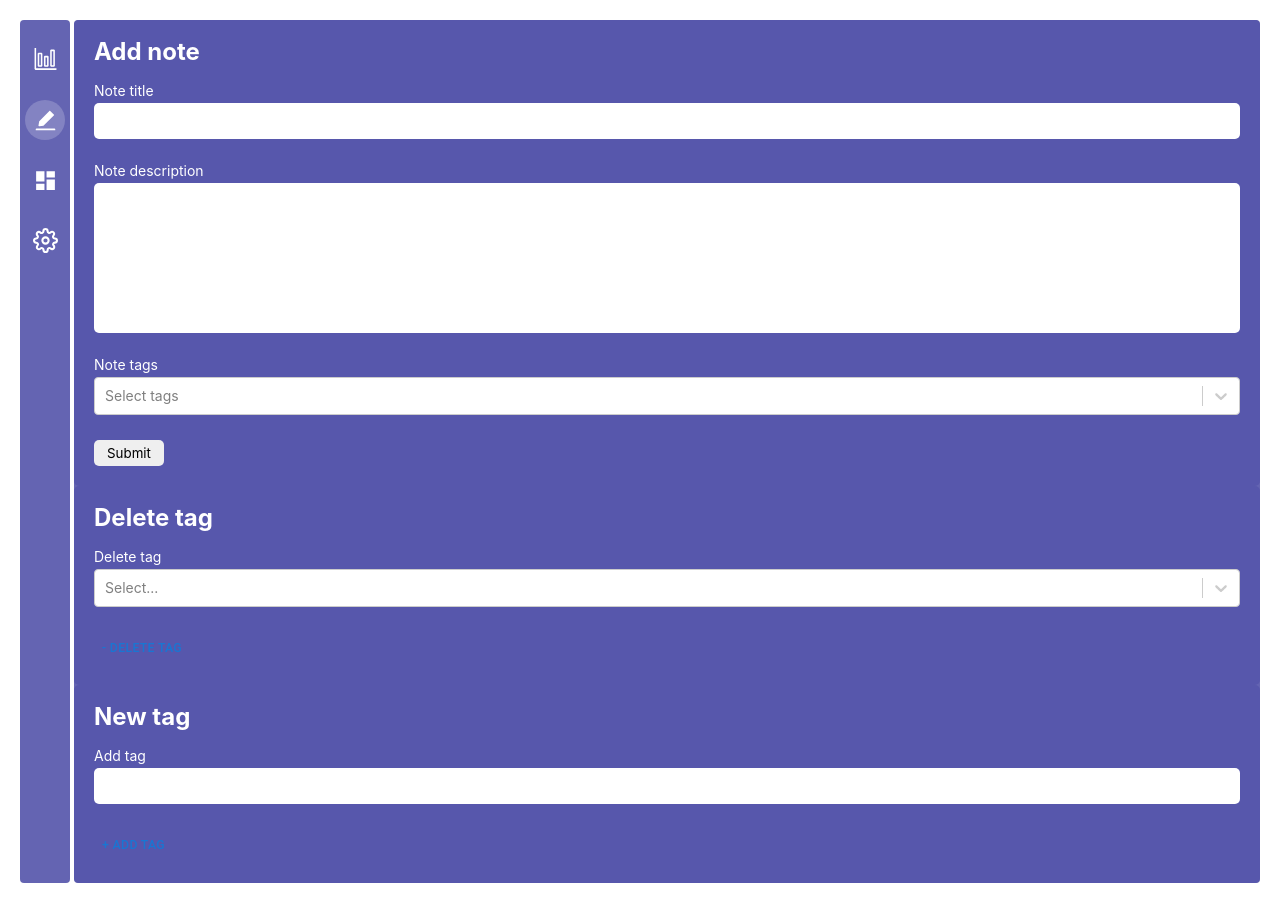
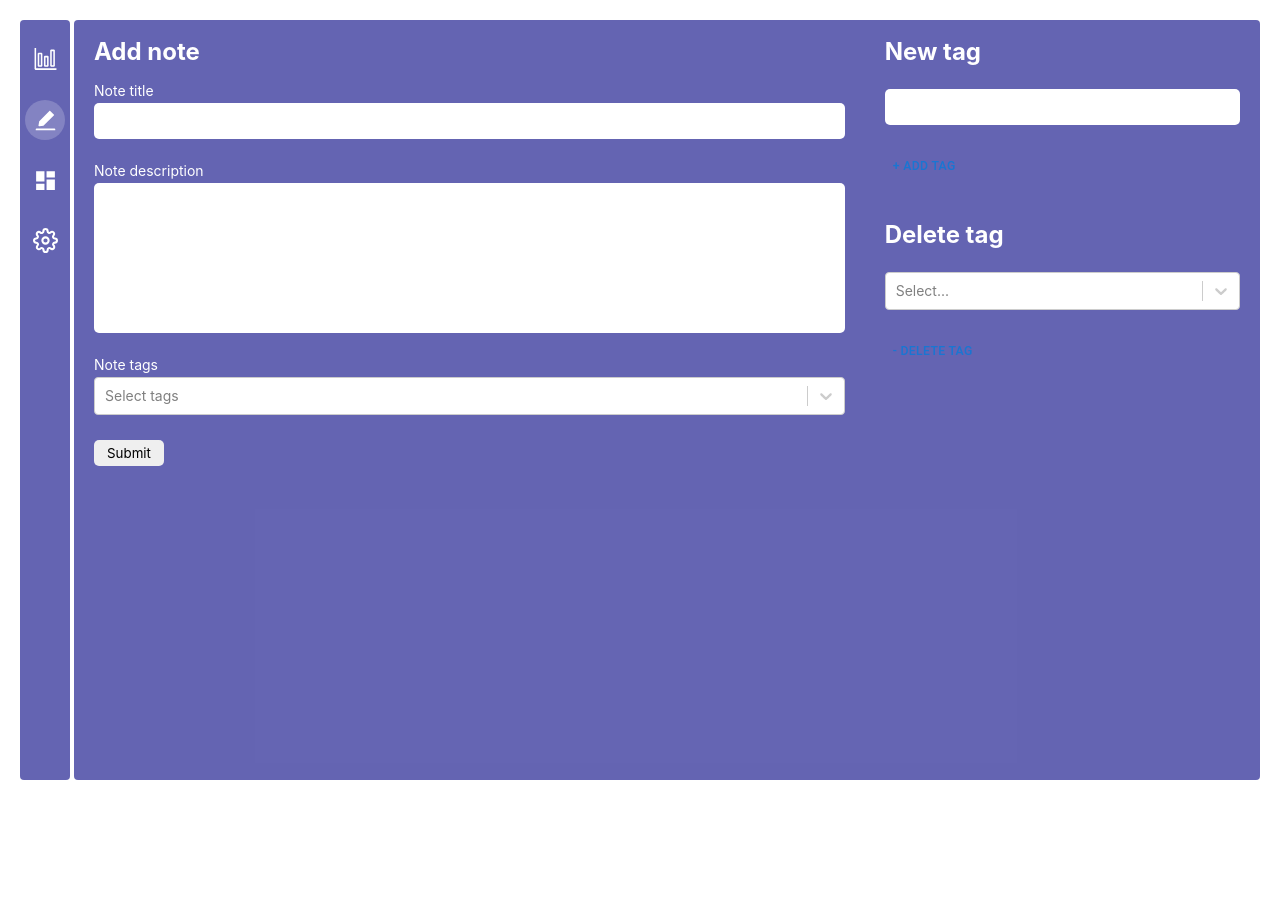
Before and after one commit to Djuslun/notes, a React (Create React App) app: page /new-note in a window 1280 px wide. After the commit the page ends 800 px from the top, so only its background shows below. Built offline with nearby package versions, Linux system fonts and the light colour scheme.

Commit message:
delete note with empty tags

```diff
--- a/src/components/customPieChart/PieChart.jsx
+++ b/src/components/customPieChart/PieChart.jsx
@@ -3,7 +3,9 @@ import { COLORS } from '../../utils/consts'
 
 const CustomPieChart = ({ data, className }) => {
   const list = data.map((item, index) => {
-    return <li style={{ 'color': `${COLORS[index]}` }}>{`${item.name}: ${item.value}`}</li>
+    return item.value
+      ? <li key={index} style={{ 'color': `${COLORS[index]}` }}>{`${item.name}: ${item.value}`}</li>
+      : null
   })
 
   return (
--- a/src/components/formNote/FormNote.scss
+++ b/src/components/formNote/FormNote.scss
@@ -3,7 +3,7 @@
 .form-note {
   color: #fff;
   padding: 20px;
-  background-color: $blue;
+  // background-color: $blue;
   display: flex;
   flex-direction: column;
   align-items: start;
--- a/src/components/formTag/FormTag.jsx
+++ b/src/components/formTag/FormTag.jsx
@@ -4,12 +4,14 @@ import { useDispatch, useSelector } from "react-redux";
 import CustomSelect from "../customForms/CustomSelect";
 import { CustomField } from "../customForms/CustomField";
 import { filtersAdd, selectAll, filtersDelete } from "../../redux/filters.Slice";
+import { selectAll as selectNotes, notesTagsDeleted } from "../../redux/notes.Slice";
 import { Button } from "@mui/material";
 import uniqid from 'uniqid'
 
 const FormTag = ({ }) => {
   const dispatch = useDispatch()
-  const allTags = useSelector(selectAll).map(item => ({ value: item.id, label: item.label }))
+  const allTags = useSelector(selectAll).map(item => ({ value: [item.id, item.label], label: item.label }))
+  const notes = useSelector(selectNotes)
 
   const handleSubmit = (tag, { resetForm }) => {
     const newTag = {
@@ -17,7 +19,7 @@ const FormTag = ({ }) => {
       label: tag.newTag,
       id: uniqid()
     }
-    if (allTags.some(item => item.value === newTag.value)) {
+    if (allTags.some(item => item.label === newTag.label)) {
       console.log('have exist')
       return
     }
@@ -30,39 +32,23 @@ const FormTag = ({ }) => {
   }
 
   const handleDelete = (value, { resetForm }) => {
-    console.log(value.deletedTags)
-    dispatch(filtersDelete(value.deletedTags))
-    resetForm()
+    const deletedTags = value.deletedTags.map(item => item[1])
+    const deletedTagsIds = value.deletedTags.map(item => item[0])
+    const newNotes = notes.map(item => ({
+      ...item,
+      tags: item.tags.filter(item => !deletedTags.includes(item))
+    }))
+    if (allTags.length - deletedTagsIds.length >= 2) {
+      dispatch(filtersDelete(deletedTagsIds))
+      dispatch(notesTagsDeleted(newNotes))
+      resetForm()
+      return
+    }
+    console.log('должно остастся хотя бы 2 тега')
   }
 
   return (
     <div>
-      <Formik
-        initialValues={{
-          deletedTags: []
-        }}
-        validationSchema={Yup.object({
-          deletedTags: Yup
-            .array()
-            .min(1)
-            .required('Requiered')
-        })}
-        onSubmit={handleDelete}
-      >
-        <Form className="form-note">
-          <h2 className="form-note__title title">{'Delete tag'}</h2>
-          <CustomField
-            label={'Delete tag'}
-            name='deletedTags'
-            type="text"
-            id='deletedTags'
-            component={CustomSelect}
-            options={allTags}
-            isMulti={true}
-          />
-          <Button type={'submit'}>- Delete tag</Button>
-        </Form>
-      </Formik >
       <Formik
         initialValues={{
           newTag: ''
@@ -80,7 +66,7 @@ const FormTag = ({ }) => {
         <Form className="form-note">
           <h2 className="form-note__title title">{'New tag'}</h2>
           <CustomField
-            label={'Add tag'}
+            // label={'Add tag'}
             name='newTag'
             type="text"
             id='newTag'
@@ -88,6 +74,32 @@ const FormTag = ({ }) => {
           <Button type={'submit'}>+ Add tag</Button>
         </Form>
       </Formik >
+      <Formik
+        initialValues={{
+          deletedTags: []
+        }}
+        validationSchema={Yup.object({
+          deletedTags: Yup
+            .array()
+            .min(1)
+            .required('Requiered')
+        })}
+        onSubmit={handleDelete}
+      >
+        <Form className="form-note">
+          <h2 className="form-note__title title">{'Delete tag'}</h2>
+          <CustomField
+            // label={'Delete tag'}
+            name='deletedTags'
+            type="text"
+            id='deletedTags'
+            component={CustomSelect}
+            options={allTags}
+            isMulti={true}
+          />
+          <Button type={'submit'}>- Delete tag</Button>
+        </Form>
+      </Formik >
     </div>
   )
 }
--- a/src/components/note-list-item/NoteListItem.js
+++ b/src/components/note-list-item/NoteListItem.js
@@ -1,8 +1,19 @@
 import NoteListItemView from './NoteListItemView';
 import { Link } from 'react-router-dom';
 import './noteListItem.scss';
+import { useDispatch } from 'react-redux';
+import { notesDelete } from '../../redux/notes.Slice';
+import { useEffect } from 'react';
 
 const NoteListItem = ({ id, title, tags }) => {
+  const dispatch = useDispatch()
+
+  useEffect(() => {
+    if (tags.length === 0) {
+      dispatch(notesDelete(id))
+    }
+  }, [])
+
 
   const tagsElem = tags.map((tag, index) => (<div className='note-li__tag' key={index}>{tag}</div>))
 
--- a/src/pages/newNote/NewNote.jsx
+++ b/src/pages/newNote/NewNote.jsx
@@ -1,17 +1,18 @@
 import FormNote from "../../components/formNote/FormNote"
 import FormTag from "../../components/formTag/FormTag"
+import './newNote.scss'
 
 const NewNote = ({ }) => {
 
   return (
-    <>
+    <div className="new-note">
       <FormNote
         title=''
         description=''
         tags={[]}
       />
       <FormTag />
-    </>
+    </div>
   )
 }
 
--- /dev/null
+++ b/src/pages/newNote/newNote.scss
@@ -0,0 +1,4 @@
+.new-note {
+  display: grid;
+  grid-template-columns: 2fr 1fr;
+}
--- a/src/redux/notes.Slice.js
+++ b/src/redux/notes.Slice.js
@@ -2,11 +2,6 @@ import { createSlice, createAsyncThunk, createEntityAdapter } from "@reduxjs/too
 import { useHttp } from '../hooks/http.hook'
 
 const notesAdapter = createEntityAdapter()
-
-// export const allTags = tagOptions.reduce((acc, tag) => {
-//   acc[tag.value] = []
-//   return acc
-// }, {})
 
 // export const fetchNotes = createAsyncThunk(
 //   'notes/fetchNotes',
@@ -32,6 +27,9 @@ const notesSlice = createSlice({
     notesChange: (state, action) => {
       notesAdapter.updateOne(state, action.payload)
     },
+    notesTagsDeleted: (state, action) => {
+      notesAdapter.setAll(state, action.payload)
+    }
   },
   extraReducers: (builder) => {
     builder
@@ -48,4 +46,4 @@ export default reducer
 
 export const { selectAll, selectById } = notesAdapter.getSelectors(state => state.notes)
 
-export const { notesCreate, notesDelete, notesChange } = actions
+export const { notesCreate, notesDelete, notesChange, notesTagsDeleted } = actions
```
